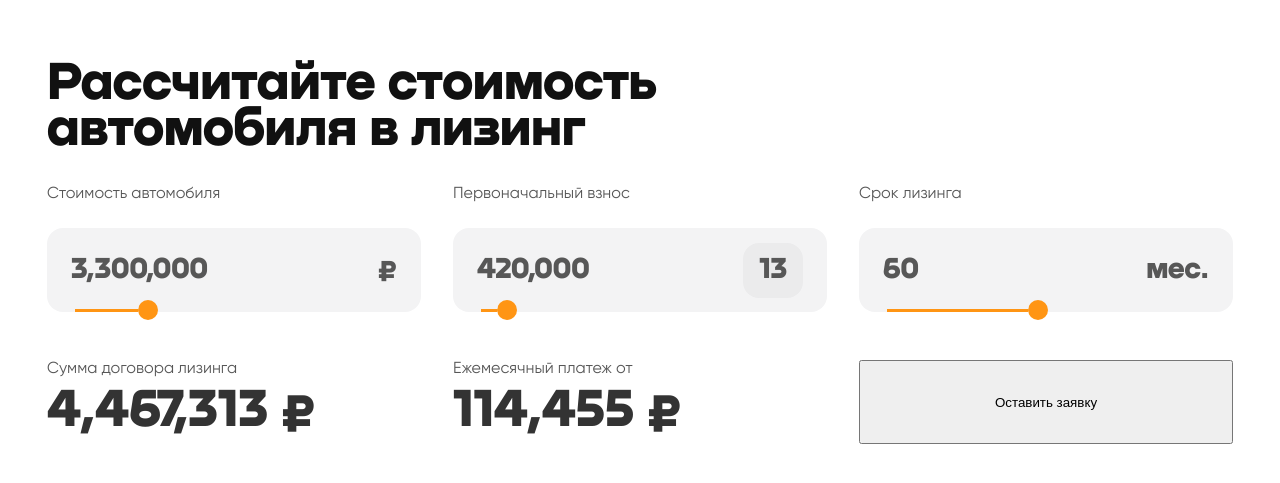
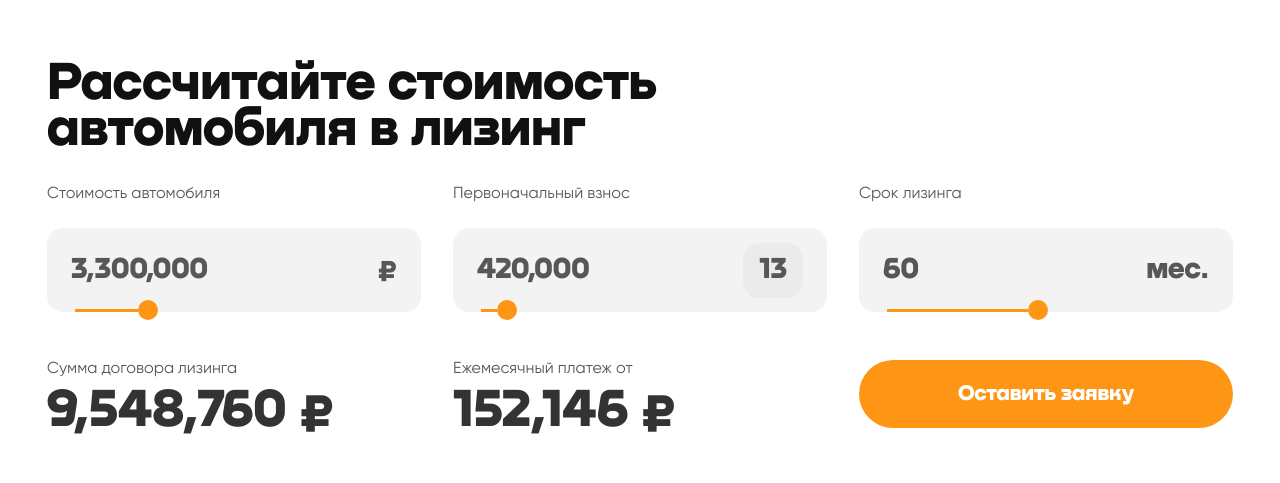
Before and after one commit to shtramvasov/friendlee-test, a React (Vite) app: page / in a window 1280 px wide. Shown: the part 147-630 px from the top of the page. Built offline with nearby package versions, Linux system fonts and the light colour scheme.

Commit message:
added Button

```diff
--- a/src/components/Button/Button.jsx
+++ b/src/components/Button/Button.jsx
@@ -1,8 +1,12 @@
 import styles from './Button.module.scss'
 import classnames from 'classnames'
 
-function Button({ children }) {
-	return <button className={classnames(styles.button)}>{children}</button>
+function Button({ children, disabled = false }) {
+	return (
+		<button disabled={disabled} className={classnames(styles.button)}>
+			{children}
+		</button>
+	)
 }
 
 export default Button
--- a/src/components/Button/Button.module.scss
+++ b/src/components/Button/Button.module.scss
@@ -0,0 +1,38 @@
+@import '../../assets/styles/breakpoints';
+@import '../../assets/styles/colors';
+
+.button,
+button {
+  font-family: 'Nekst-Black';
+  cursor: pointer;
+  font-weight: 700;
+  border: none;
+  font-size: 1.375rem;
+  padding: 1rem;
+  border-radius: 2.5rem;
+  color: $white;
+  background-color: $orange;
+  max-height: 4.25rem;
+  transition: ease-in-out 300ms;
+
+  &:hover {
+    color: $white;
+    background-color: $black;
+  }
+
+  &:active {
+    background-color: $font-lightgray;
+  }
+
+  &:disabled {
+    cursor: default;
+    background-color: $orange;
+    opacity: 0.4;
+  }
+}
+
+// @media (min-width: $md) {
+// 	.button {
+// 	}
+
+// }
--- a/src/components/Form/Form.jsx
+++ b/src/components/Form/Form.jsx
@@ -2,14 +2,26 @@ import { useEffect, useState } from 'react'
 import Input from '@components/Input/Input'
 import Button from '@components/Button/Button'
 import { formatNumber } from '@utils/formatNumbers'
+import { countTotal } from '@utils/countTotal'
+import { countTotalMonthly } from '@utils/countTotalMonthly'
 import styles from './Form.module.scss'
 
 function Form() {
-	const [data, setData] = useState({ price: 3300000, fee: 420000, feePercent: 13, month: 60, total: 4467313,  totalMonthly: 114455})
+	const [data, setData] = useState({
+		price: 3300000,
+		fee: 420000,
+		month: 60,
+		total: 4467313,
+		totalMonthly: 114455,
+	})
 
-  useEffect(() => {
-
-  })
+	useEffect(() => {
+		setData(prev => ({
+			...prev,
+			totalMonthly: countTotalMonthly(data.price, data.fee, data.month),
+			total: countTotal(data.fee, data.month, data.totalMonthly),
+		}))
+	}, [data.price, data.fee, data.month, data.totalMonthly])
 
 	return (
 		<form className={styles.form}>
@@ -25,7 +37,7 @@ function Form() {
 				<Input
 					label='Первоначальный взнос'
 					initialValue={data.fee}
-          price={data.price}
+					price={data.price}
 					handleChange={newValue =>
 						setData(prev => ({ ...prev, fee: newValue }))
 					}
--- a/src/components/Input/Input.jsx
+++ b/src/components/Input/Input.jsx
@@ -3,13 +3,25 @@ import styles from './Input.module.scss'
 import classnames from 'classnames'
 import { getPercentages } from '@utils/getPercentages'
 
-function Input({ label, initialValue, variant, handleChange, price }) {
+function Input({
+	label,
+	initialValue,
+	variant,
+	handleChange,
+	price,
+	disabled = false,
+}) {
 	return (
 		<label className={styles.input}>
 			<p className={styles.input__label}>{label}</p>
-			<div className={styles.input__fields}>
+			<div
+				className={classnames(styles.input__fields, {
+					[styles.input__fields_disabled]: disabled,
+				})}
+			>
 				<span className={styles.input__wrapper}>
 					<input
+						disabled={disabled}
 						value={formatNumber(initialValue)}
 						onChange={e => handleChange(e.target.value)}
 						type='text'
@@ -28,6 +40,7 @@ function Input({ label, initialValue, variant, handleChange, price }) {
 					</p>
 				</span>
 				<input
+					disabled={disabled}
 					type='range'
 					min={
 						variant == 'price' ? 1500000 : variant == 'month' ? 6 : price * 0.1
--- a/src/components/Input/Input.module.scss
+++ b/src/components/Input/Input.module.scss
@@ -17,6 +17,11 @@
 	display: flex;
 	flex-direction: column;
 	align-items: center;
+
+	&_disabled {
+		opacity: 0.4;
+		cursor: pointer;
+	}
 }
 
 .input__wrapper {
--- a/src/utils/countTotal.js
+++ b/src/utils/countTotal.js
@@ -1,5 +1,2 @@
-import { countTotalMonthly } from './countTotalMonthly'
-
-export const countTotal = () => {
-  fee + months * totalMonthly
-}
+export const countTotal = (fee, month, totalMonthly) =>
+	Math.ceil(fee + month * totalMonthly)
--- a/src/utils/countTotalMonthly.js
+++ b/src/utils/countTotalMonthly.js
@@ -1,3 +1,5 @@
-export const countTotalMonthly = (price, fee, months) => {
-  (price - fee) * (0.05 * Math.pow((1 + 0.05), months) / (Math.pow((1 + 0.05), months) - 1))
-}
+export const countTotalMonthly = (price, fee, months) =>
+	Math.ceil(
+		(price - fee) *
+			((0.05 * Math.pow(1 + 0.05, months)) / (Math.pow(1 + 0.05, months) - 1)),
+	)
```
